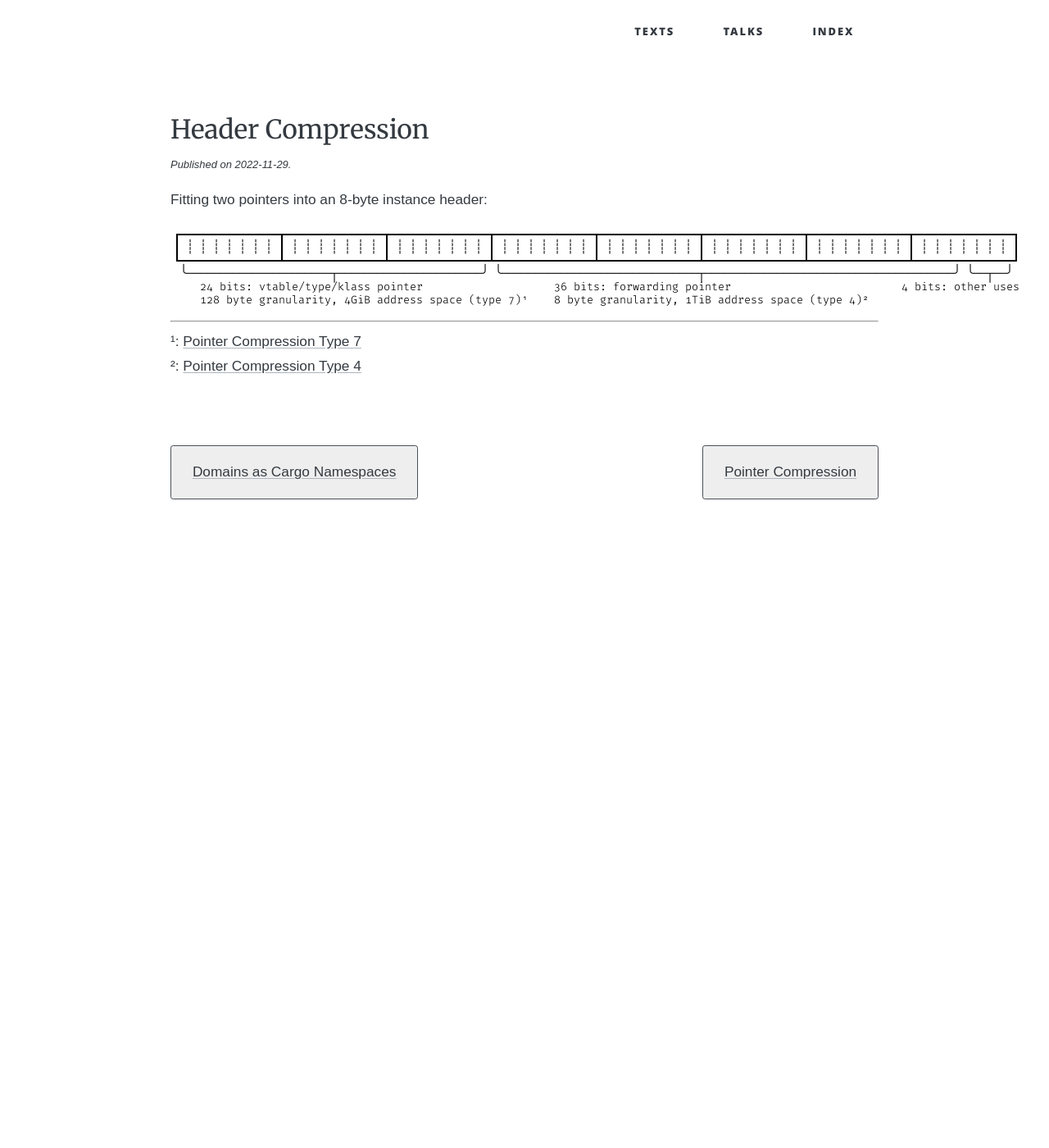
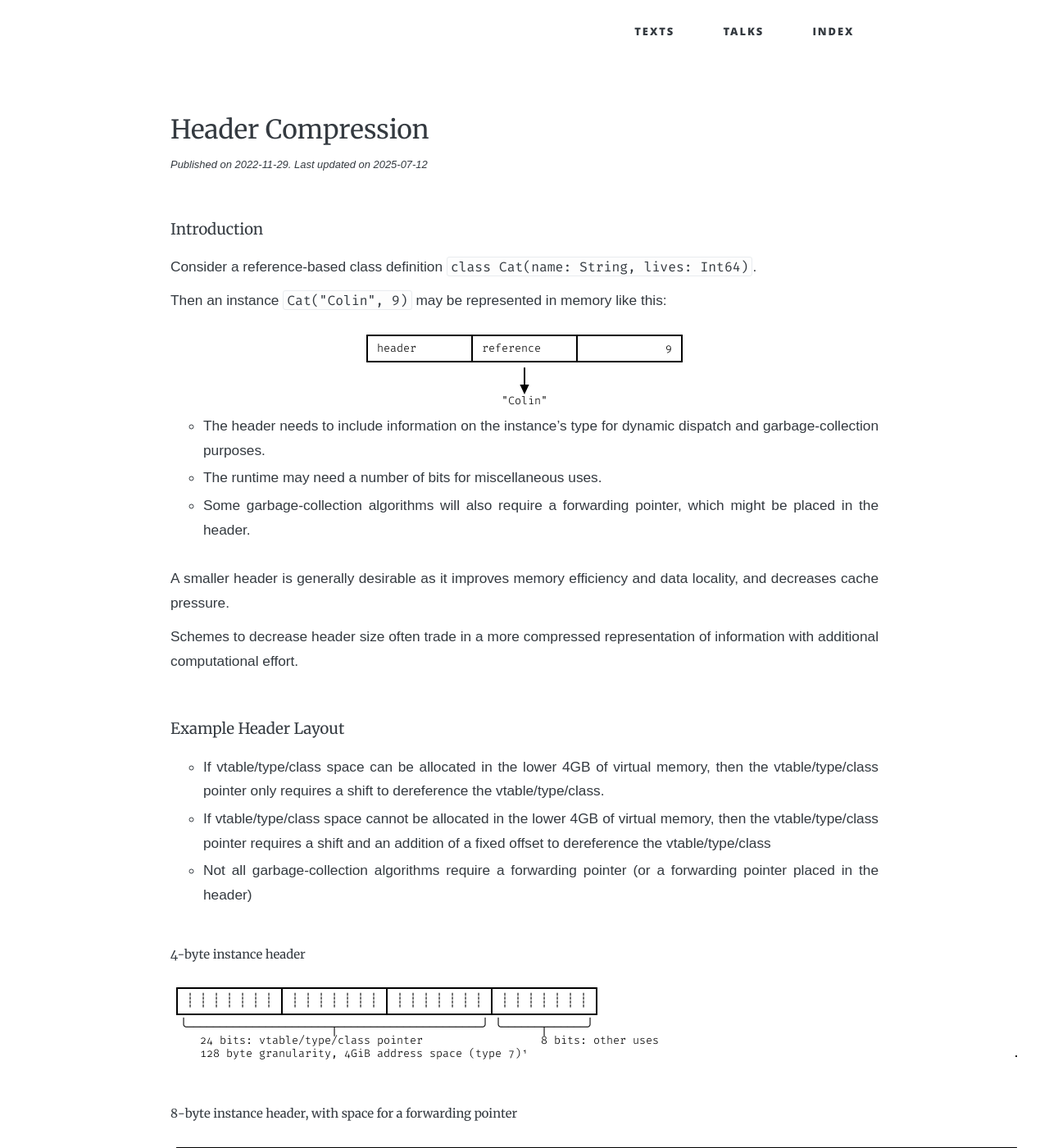
Before and after one commit to soc/soc.me, a Jekyll site: the page built from _runtimes/header-compression.md, in a window 1280 px wide and 1400 px high. Shown: the whole window at 82% size. Built offline with Jekyll 4.4.1, drawn with Linux system fonts in a browser that asks for light colours; some web fonts are replaced.

Commit message:
extend "Pointer Compression"

```diff
--- a/_runtimes/header-compression.md
+++ b/_runtimes/header-compression.md
@@ -1,20 +1,64 @@
 ---
 title:  "Header Compression"
-date:   2022-11-29 12:00:00 +0200
+date:   2022-11-29
+update: 2025-07-12
 markdeep: true
 ---
 
-Fitting two pointers into an 8-byte instance header:
+#### Introduction
+
+Consider a reference-based class definition `class Cat(name: String, lives: Int64)`.
+
+Then an instance `Cat("Colin", 9)` may be represented in memory like this:
+
+<div class="diagram">
+ +---------------+---------------+---------------+
+ | header        | reference     |             9 |
+ +---------------+---------------+---------------+
+                         |
+                         v
+                      "Colin"
+</div>
+
+- The header needs to include information on the instance's type for dynamic dispatch and garbage-collection purposes.
+- The runtime may need a number of bits for miscellaneous uses.
+- Some garbage-collection algorithms will also require a forwarding pointer, which might be placed in the header.
+
+\
+A smaller header is generally desirable as it improves memory efficiency and data locality, and decreases cache pressure.
+
+Schemes to decrease header size often trade in a more compressed representation of information with additional computational effort.
+
+#### Example Header Layout
+
+- If vtable/type/class space can be allocated in the lower 4GB of virtual memory,
+  then the vtable/type/class pointer only requires a shift to dereference the vtable/type/class.
+- If vtable/type/class space cannot be allocated in the lower 4GB of virtual memory,
+  then the vtable/type/class pointer requires a shift and an addition of a fixed offset to dereference the vtable/type/class
+- Not all garbage-collection algorithms require a forwarding pointer (or a forwarding pointer placed in the header)
+
+##### 4-byte instance header
+
+<div class="diagram">
+ +---------------+---------------+---------------+---------------+
+ | ┊ ┊ ┊ ┊ ┊ ┊ ┊ | ┊ ┊ ┊ ┊ ┊ ┊ ┊ | ┊ ┊ ┊ ┊ ┊ ┊ ┊ | ┊ ┊ ┊ ┊ ┊ ┊ ┊ |
+ +---------------+---------------+---------------+---------------+
+  ╰──────────────────────┬──────────────────────╯ ╰──────┬──────╯
+     24 bits: vtable/type/class pointer                  8 bits: other uses
+     128 byte granularity, 4GiB address space (type 7)¹                                                                          .
+</div>
+
+##### 8-byte instance header, with space for a forwarding pointer
 
 <div class="diagram">
  +---------------+---------------+---------------+---------------+---------------+---------------+---------------+---------------+
  | ┊ ┊ ┊ ┊ ┊ ┊ ┊ | ┊ ┊ ┊ ┊ ┊ ┊ ┊ | ┊ ┊ ┊ ┊ ┊ ┊ ┊ | ┊ ┊ ┊ ┊ ┊ ┊ ┊ | ┊ ┊ ┊ ┊ ┊ ┊ ┊ | ┊ ┊ ┊ ┊ ┊ ┊ ┊ | ┊ ┊ ┊ ┊ ┊ ┊ ┊ | ┊ ┊ ┊ ┊ ┊ ┊ ┊ |
  +---------------+---------------+---------------+---------------+---------------+---------------+---------------+---------------+
   ╰──────────────────────┬──────────────────────╯ ╰──────────────────────────────┬──────────────────────────────────────╯ ╰──┬──╯
-     24 bits: vtable/type/klass pointer                    36 bits: forwarding pointer                          4 bits: other uses
+     24 bits: vtable/type/class pointer                    36 bits: forwarding pointer                          4 bits: other uses
      128 byte granularity, 4GiB address space (type 7)¹    8 byte granularity, 1TiB address space (type 4)²
 </div>
 
 ---
-¹: [Pointer Compression Type 7](pointer-compression#type-7-vtabletypeklass-reference-128-byte-granularity-4gib-address-space)<br/>
+¹: [Pointer Compression Type 7](pointer-compression#type-7-vtabletypeclass-reference-128-byte-granularity-4gib-address-space)<br/>
 ²: [Pointer Compression Type 4](pointer-compression#type-4-normal-reference-8-byte-granularity-1tib-address-space)
```
Also changed, not shown: _runtimes/pointer-compression.md (+11 -8 lines).
